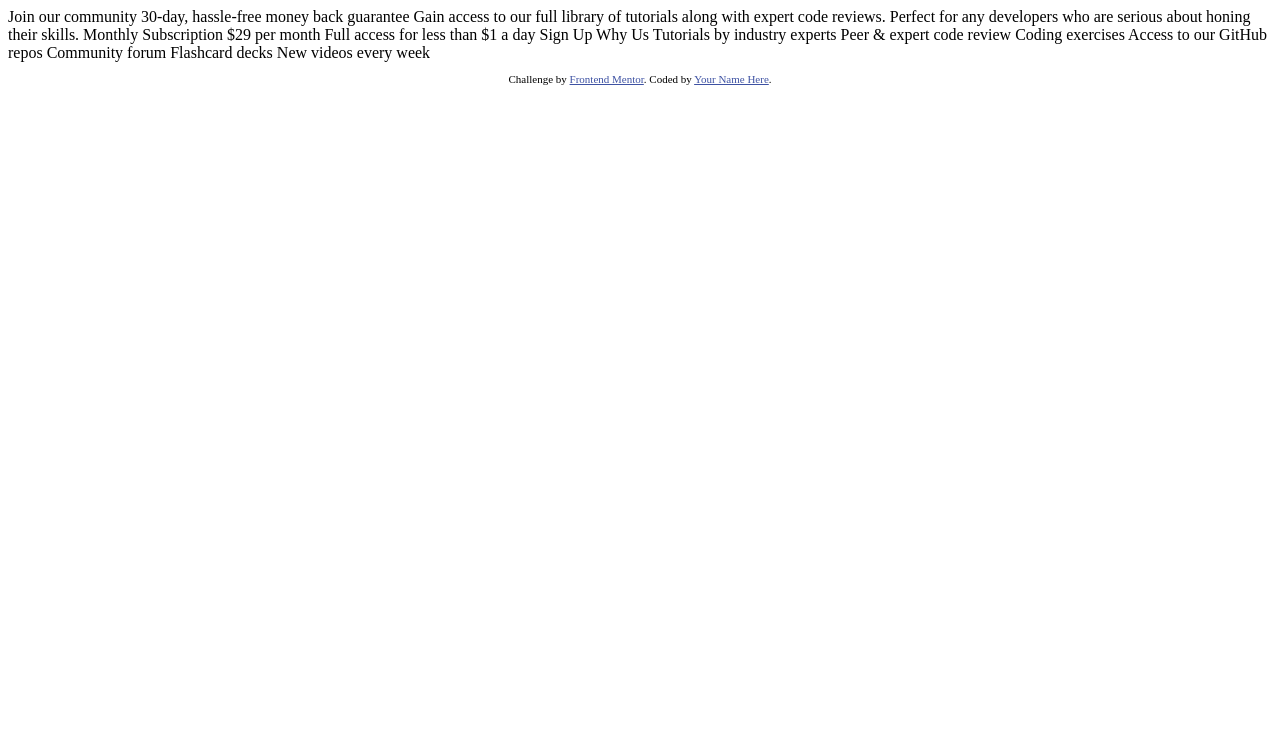
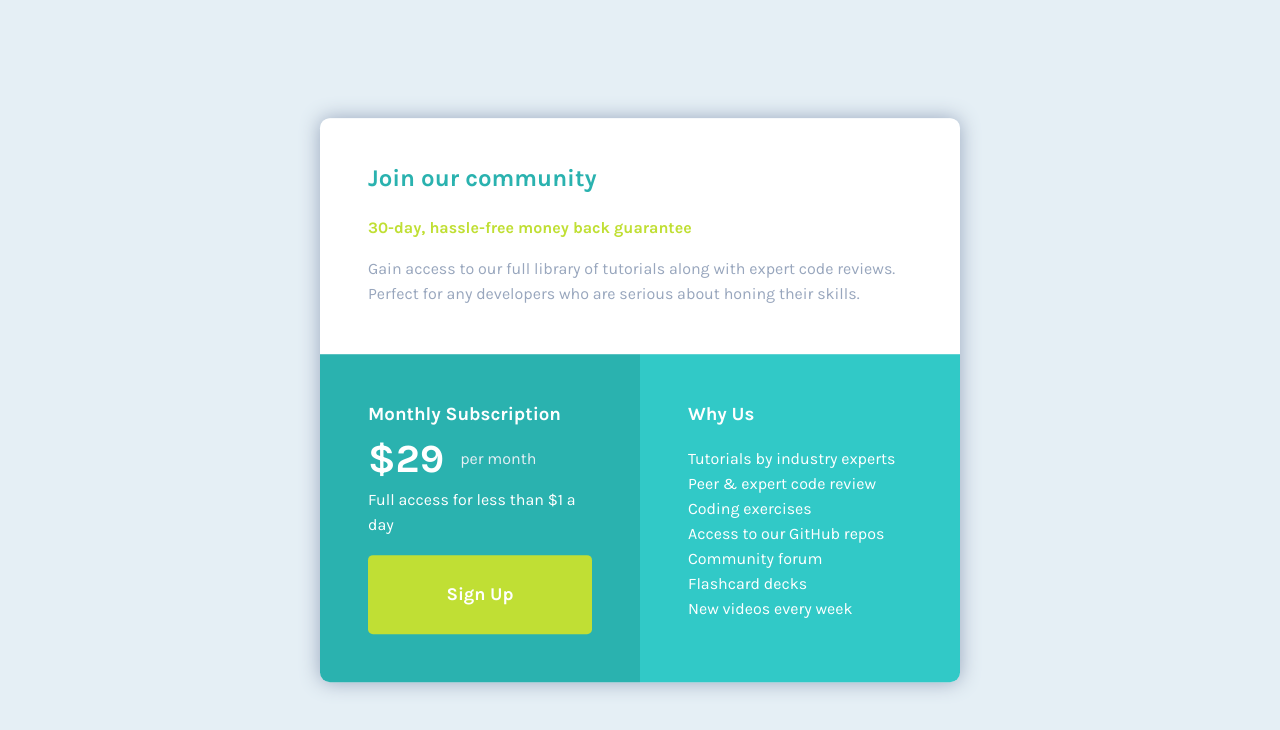
Before and after one commit to iamhobv/single-price-grid-component-master-2025, a plain HTML site: page index.html in a window 1280 px wide. Drawn offline with Linux system fonts and the light colour scheme.

Commit message:
final commit

```diff
--- a/index.html
+++ b/index.html
@@ -1,50 +1,76 @@
 <!DOCTYPE html>
 <html lang="en">
   <head>
-  <meta charset="UTF-8">
-  <meta name="viewport" content="width=device-width, initial-scale=1.0"> <!-- displays site properly based on user's device -->
+    <meta charset="UTF-8" />
+    <meta name="viewport" content="width=device-width, initial-scale=1.0" />
+    <!-- displays site properly based on user's device -->
 
-  <link rel="icon" type="image/png" sizes="32x32" href="./images/favicon-32x32.png">
+    <link
+      rel="icon"
+      type="image/png"
+      sizes="32x32"
+      href="./images/favicon-32x32.png"
+    />
 
     <title>Frontend Mentor | Single Price Grid Component</title>
+    <link rel="stylesheet" href="style.css" />
 
     <!-- Feel free to remove these styles or customise in your own stylesheet 👍 -->
     <style>
-    .attribution { font-size: 11px; text-align: center; }
-    .attribution a { color: hsl(228, 45%, 44%); }
+      .attribution {
+        font-size: 11px;
+        text-align: center;
+      }
+      .attribution a {
+        color: hsl(228, 45%, 44%);
+      }
     </style>
   </head>
   <body>
-  Join our community
+    <main>
+      <div class="contain">
+        <div class="row1">
+          <h2>Join our community</h2>
+          <h4>30-day, hassle-free money back guarantee</h4>
+          <p>
+            Gain access to our full library of tutorials along with expert code
+            reviews. Perfect for any developers who are serious about honing
+            their skills.
+          </p>
+        </div>
+        <div class="row2">
+          <div class="col1">
+            <h3>Monthly Subscription</h3>
+            <div class="price">
+              <h1>&dollar;29</h1>
+              <span>per month</span>
+            </div>
+            <p>Full access for less than &dollar;1 a day</p>
+            <button>Sign Up</button>
+          </div>
+          <div class="col2">
+            <h3>Why Us</h3>
+            <p>
+              Tutorials by industry experts <br />Peer &amp; expert code review
+              <br />
+              Coding exercises <br />
+              Access to our GitHub repos <br />
+              Community forum <br />
+              Flashcard decks <br />
+              New videos every week
+            </p>
+          </div>
+        </div>
+      </div>
+    </main>
 
-  30-day, hassle-free money back guarantee
-
-  Gain access to our full library of tutorials along with expert code reviews.
-  Perfect for any developers who are serious about honing their skills.
-
-  Monthly Subscription
-
-  &dollar;29 per month
-
-  Full access for less than &dollar;1 a day
-
-  Sign Up
-
-  Why Us
-
-  Tutorials by industry experts
-  Peer &amp; expert code review
-  Coding exercises
-  Access to our GitHub repos
-  Community forum
-  Flashcard decks
-  New videos every week
-
-  <footer>
+    <!-- <footer>
       <p class="attribution">
-      Challenge by <a href="https://www.frontendmentor.io?ref=challenge" target="_blank">Frontend Mentor</a>.
-      Coded by <a href="#">Your Name Here</a>.
+        Challenge by
+        <a href="https://www.frontendmentor.io?ref=challenge" target="_blank"
+          >Frontend Mentor</a
+        >. Coded by <a href="#">Your Name Here</a>.
       </p>
-  </footer>
+    </footer> -->
   </body>
 </html>
--- /dev/null
+++ b/style.css
@@ -0,0 +1,136 @@
+@import url("https://fonts.googleapis.com/css2?family=Karla:ital,wght@0,200..800;1,200..800&display=swap");
+:root {
+  --Cyan: hsl(179, 62%, 43%);
+  --BrightYellow: hsl(71, 73%, 54%);
+  --LightGray: hsl(204, 43%, 93%);
+  --GrayishBlue: hsl(218, 22%, 67%);
+}
+* {
+  margin: 0;
+  padding: 0;
+  box-sizing: border-box;
+  font-family: "Karla", serif;
+  line-height: 25px;
+}
+body {
+  display: flex;
+  flex-direction: column;
+  justify-content: center;
+  height: 100vh;
+  background-color: var(--LightGray);
+}
+
+.contain {
+  display: flex;
+  flex-direction: column;
+  position: absolute;
+  top: 50%;
+  left: 50%;
+  transform: translate(-50%, -50%);
+  /* border: 2px solid red; */
+  border-radius: 10px;
+  box-shadow: 0px 0px 20px 0px var(--GrayishBlue);
+}
+.row1 {
+  padding: 3em;
+  background-color: white;
+  height: 50%;
+  border-top-right-radius: 10px;
+  border-top-left-radius: 10px;
+  /* border:2px solid green; */
+}
+.row1 h2 {
+  color: var(--Cyan);
+  margin-bottom: 1em;
+}
+.row1 h4 {
+  color: var(--BrightYellow);
+  margin-bottom: 1em;
+}
+.row1 p {
+  color: var(--GrayishBlue);
+}
+
+.row2 {
+  color: white;
+  display: flex;
+  flex-direction: row;
+  height: 50%;
+
+  border-bottom-left-radius: 10px;
+  border-bottom-right-radius: 10px;
+}
+.col2,
+.col1 {
+  padding: 3em;
+  width: 50%;
+  display: flex;
+  flex-direction: column;
+}
+.col1 {
+  background-color: var(--Cyan);
+
+  border-bottom-left-radius: 10px;
+}
+.col2 {
+  background-color: hsl(179, 61%, 49%);
+  border-bottom-right-radius: 10px;
+}
+.col1 h3 {
+  margin-bottom: 1em;
+}
+.col1 h1 {
+  font-size: 40px;
+  display: inline-block;
+}
+.price {
+  display: flex;
+  gap: 1em;
+  margin-bottom: 1em;
+}
+.price span {
+  color: var(--LightGray);
+}
+button {
+  margin-top: 1em;
+  padding: 1.5em;
+  color: white;
+  font-weight: bold;
+  font-size: large;
+  background-color: var(--BrightYellow);
+  border: 0px;
+  border-radius: 5px;
+  cursor: pointer;
+}
+.col2 h3 {
+  margin-bottom: 1em;
+}
+
+@media screen and (max-width: 850px) {
+  .row2 {
+    display: flex;
+    flex-direction: column;
+
+    border-bottom-left-radius: 10px;
+    border-bottom-right-radius: 10px;
+  }
+  .col2,
+  .col1 {
+    display: flex;
+    flex-direction: column;
+    width: 100%;
+  }
+  .col1 {
+    border-radius: 0;
+  }
+  .col2 {
+    border-bottom-left-radius: 10px;
+  }
+  .contain {
+    position: static;
+    top: 0%;
+    left: 0%;
+    transform: translate(0%, 0%);
+    margin: 2em;
+  }
+}
```
Lines whose indentation alone changed are shown as unchanged.
